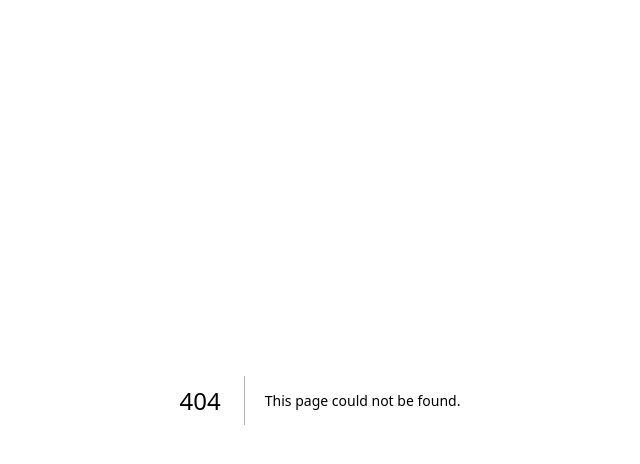
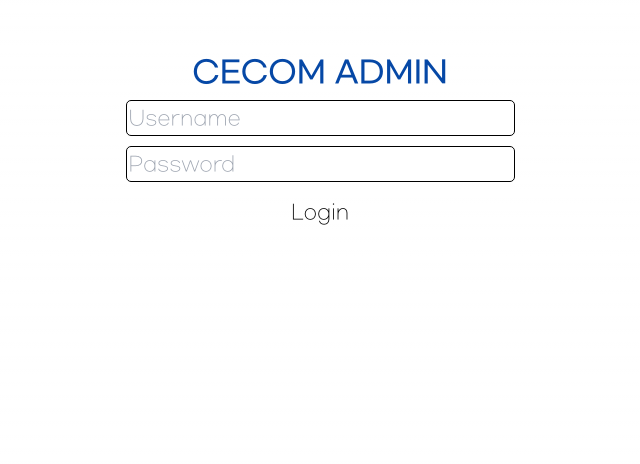
Before and after one commit to CECOM-CAU/CECOM_Web_Admin, a Next.js app: page /login in a window 1280 px wide. Before the commit this address had no page. Shown: the top 464 px of the page, without its empty margins (320-960 px from the left). Built offline with nearby package versions, Linux system fonts and the light colour scheme.

Commit message:
Added login\page.tsx : added login page

```diff
--- /dev/null
+++ b/src/app/login/page.tsx
@@ -0,0 +1,45 @@
+'use client';
+import {useState} from "react";
+import axios from "axios";
+import {LoginUser} from "@/util/Interface";
+import {jack} from "jackspeak";
+import {headers} from "next/headers";
+
+const login = () => {
+    const [username, setUsername] = useState<string>('')
+    const [password, setPassword] = useState<string>('')
+    const [message, setMessage] = useState<string>('');
+    const loginHandler = () => {
+        const user: LoginUser = {password: password, username: username};
+        axios.post('/api/login/tryLogin', JSON.stringify(user), {
+            headers: {
+                'Content-Type': 'application/json'
+            }
+        })
+            .then(async (r) => {
+                await window.sessionStorage.setItem("username", username);
+                await window.sessionStorage.setItem("password", password);
+                window.location.replace(`/`);
+                console.log(r);
+            })
+            .catch((err) => {
+                setMessage(err.value);
+            })
+    }
+
+    return (
+        <div className='flex flex-col mt-[50px] w-full items-center text-[20px]'>
+            <div className='text-[30px] font-gmarket-m text-primary-cecom_blue'>CECOM ADMIN</div>
+            <form className='flex flex-col'>
+                <input className='my-[5px] border-[1px] border-black rounded-[5px] px-[2px] py-[2px]' type="text"
+                       placeholder="Username" onChange={(e) => setUsername(e.target.value)}/>
+                <input className='my-[5px] border-[1px] border-black rounded-[5px] px-[2px] py-[2px]' type="password"
+                       placeholder="Password" onChange={(e) => setPassword(e.target.value)}/>
+                {message ? <div className='text-[#d1180b]'>message</div> : <></>}
+                <button className='my-[10px]' onClick={() => loginHandler()} type="button" >Login</button>
+            </form>
+        </div>
+    );
+}
+
+export default login;
```
